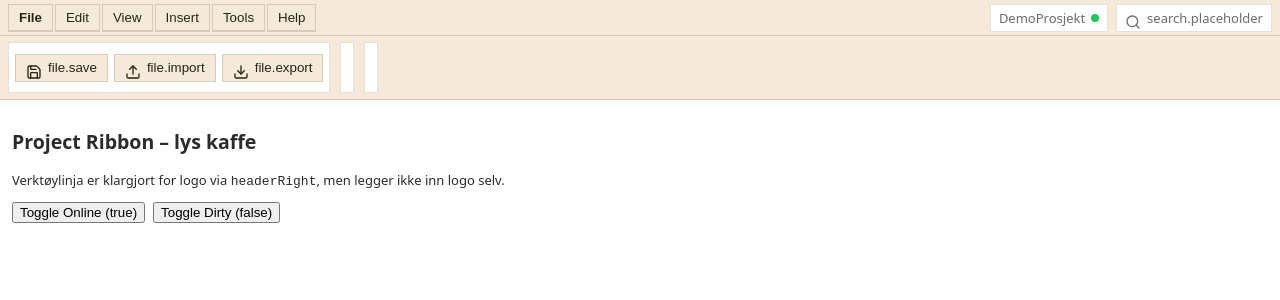
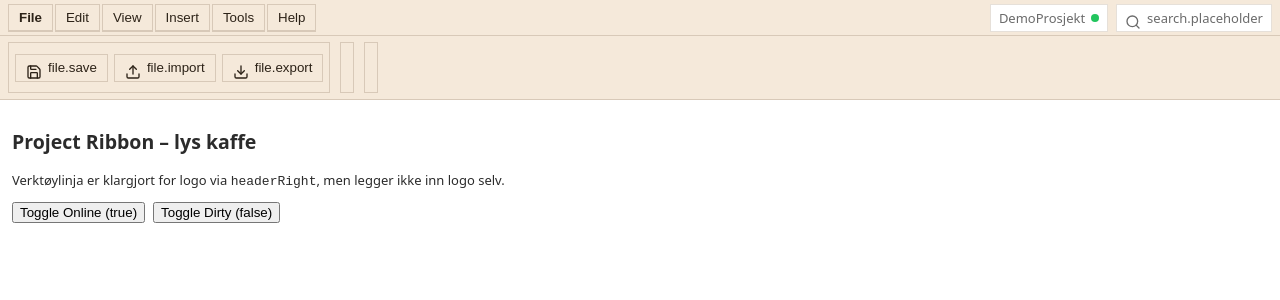
Before and after one commit to Hypermicro-code/TableCore, a React (Vite) app: page / in a window 1280 px wide. Shown: the top 300 px of the page. Built offline with nearby package versions, Linux system fonts and the light colour scheme.

Commit message:
Update index.css

```diff
--- a/src/index.css
+++ b/src/index.css
@@ -296,3 +296,43 @@ html, body, #root {
   color: var(--mc-toolbar-text) !important;
   border: 1px solid var(--mc-toolbar-border) !important;
 }
+/* === Ribbon: fjern hvit bakplate rundt knappene === */
+/* Treffer vanlige container-navn og "innebygde" kombinasjoner */
+.ribbon .group,
+.ribbon .group-body,
+.ribbon .group-inner,
+.ribbon .panel,
+.ribbon .section,
+.ribbon .box,
+.ribbon .controls,
+.ribbon .button-bar,
+.ribbon [class*="group"],
+.ribbon [class*="panel"],
+.ribbon [class*="section"] {
+  background-color: var(--mc-toolbar-bg) !important;
+  border: 1px solid var(--mc-toolbar-border) !important;
+  box-shadow: none !important;
+}
+
+/* Fjern hvite mellomrom/separatorer (de to “boksene” til høyre) */
+.ribbon .separator,
+.ribbon .divider,
+.ribbon .spacer,
+.ribbon [role="separator"] {
+  background-color: var(--mc-toolbar-bg) !important;
+  border-left: 1px solid var(--mc-toolbar-border) !important;
+  border-right: 0 !important;
+  width: 12px; /* bevar visuelt skille uten hvit blokk */
+  min-width: 12px;
+  box-shadow: none !important;
+}
+
+/* Unngå at noen hvite kort “lekker” inn i ribbon */
+.ribbon * {
+  box-shadow: none !important;
+}
+
+/* Ekstra: hvit border-linje under hele ribbon-området → kaffe-farget */
+.ribbon, .ribbon-bar, .ribbon-row {
+  border-bottom: 1px solid var(--mc-toolbar-border) !important;
+}
```
